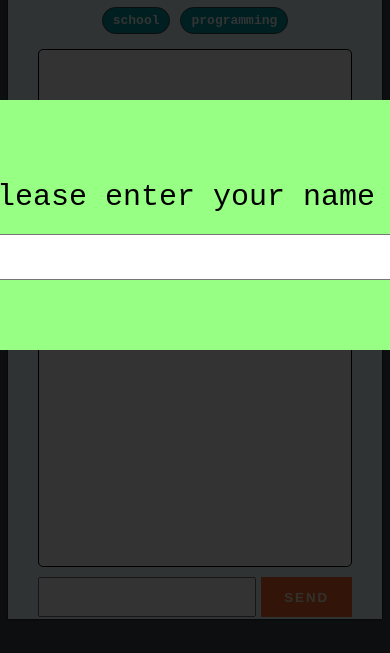
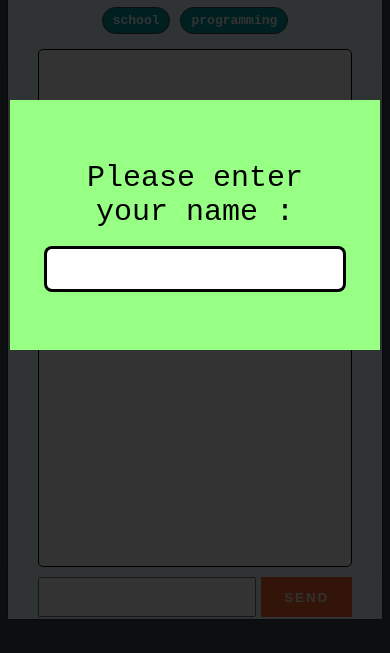
Before and after one commit to zakisarjudin/firebase-chatbox, a website built with webpack: page src/index.html in a window 390 px wide. Shown: the part 191-844 px from the top of the page. Built offline with nearby package versions, Linux system fonts and the light colour scheme; some packages are replaced by stand-ins of ours.

Commit message:
fixing register style

```diff
--- a/src/css/style.css
+++ b/src/css/style.css
@@ -195,16 +195,23 @@ input.form-input {
   display: flex;
   flex-direction: column;
   font-size: 30px;
+  height: 100%;
+  align-items: center;
+  justify-content: center;
 }
 
 label {
   text-align: center;
-  margin-top: -25px;
   margin-bottom: 20px;
 }
 
 .username-input {
   font-size: 35px;
+  border-radius: 5px;
+  border: none;
+  box-shadow: 0 0 0 3px;
+  padding: 0 10px;
+  width: 100%;
 }
 
 .d-none {
@@ -214,3 +221,21 @@ label {
 .typing {
   background: linear-gradient(-90deg, #23a6d5, #23d5ab) !important;
 }
+
+@media only screen and (max-width: 600px) {
+  .register-form {
+    width: 95%;
+    height: 250px;
+    display: flex;
+    justify-content: center;
+    align-items: center;
+  }
+
+  .register-form > * {
+    width: 80%;
+  }
+
+  label {
+    margin-bottom: 20px;
+  }
+}
--- a/src/scripts/dom.js
+++ b/src/scripts/dom.js
@@ -32,6 +32,7 @@ class DOM {
               setTimeout(() => {
                 this.chat_content.innerHTML += html;
               }, 250);
+              // const _typingId = model.addData(channel, {username: "AI", chat_text: "typing..."});
 
               createCompletion(this.chat_form.chat_text.value.trim())
                 .then((response) => {
@@ -42,7 +43,8 @@ class DOM {
                       chat_text: choice.text.trim(),
                     };
                     document.querySelector(".typing").closest("li").remove();
-                    model.addData(channel, resp);
+                    model.updateData(channel, resp);
+                    // model.updateData(channel, _typingId, resp);
                   });
                 })
                 .catch((err) => {
--- a/src/scripts/model.js
+++ b/src/scripts/model.js
@@ -28,6 +28,7 @@ class Model {
     data.created_at = firestore.serverTimestamp();
     const docRef = await firestore.addDoc(firestore.collection(db, collection), data);
     console.log("Document written with ID: ", docRef.id);
+    return docRef.id;
   }
 
   static async updateData(collection, id, data = {}) {
```
Also changed, not shown: dist/assets/bundle.js, dist/assets/main.css.
